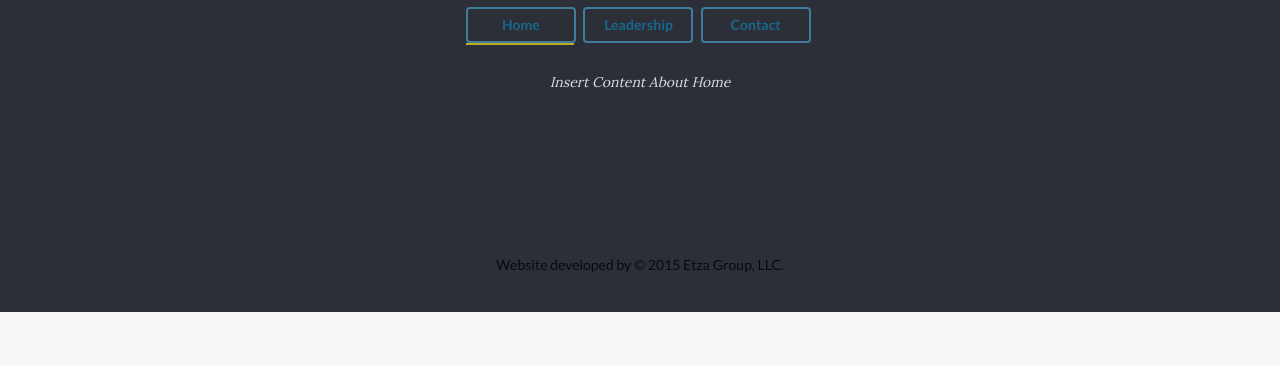
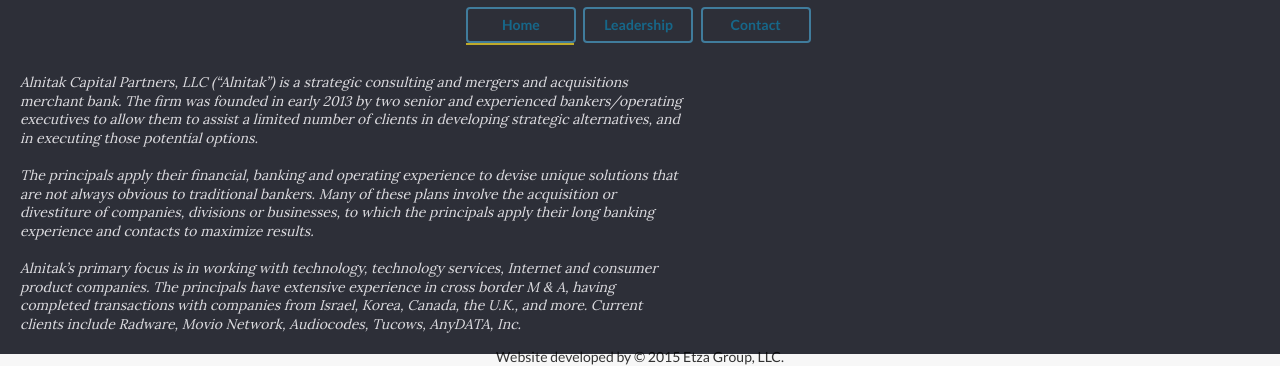
Before and after one commit to YitYeh/AlnitakCapital, a plain HTML site: page index.html in a window 1280 px wide. Shown: the part 488-854 px from the top of the page. Before the commit the page ends 800 px from the top, so only its background shows below. Drawn offline with Linux system fonts and the light colour scheme; a web font is replaced by a local one.

Commit message:
Basic text for first tab

```diff
--- a/index.html
+++ b/index.html
@@ -5,7 +5,7 @@
 		<link href="Semantic-UI-1.8.1/dist/semantic.css" rel="stylesheet" type="text/css">
 
 		<link href='http://fonts.googleapis.com/css?family=Lora' rel='stylesheet' type='text/css'>
-
+		<link href='http://fonts.googleapis.com/css?family=La+Belle+Aurore' rel='stylesheet' type='text/css'>
 		<script type="text/javascript" src="scripts/jquery-2.1.3.min.js"></script>
 		<script type="text/javascript" src="Semantic-UI-1.8.1/dist/semantic.js"></script>
 		<script type="text/javascript" src="scripts/tabswitch.js"></script>
@@ -33,7 +33,19 @@
 			<div class="content">
 				<div class="tab">
 					<div id="tab-1" class="tab-content">
-						<p><i>Insert Content About Home</i></p>
+						<p><i>Alnitak Capital Partners, LLC (“Alnitak”) is a strategic consulting and mergers and acquisitions merchant bank.
+							The firm was founded in early 2013 by two senior and experienced bankers/operating executives to allow them to assist
+							a limited number of clients in developing strategic alternatives, and in executing those potential options.</br></br>
+
+							The principals apply their financial, banking and operating experience to devise unique solutions that are not always
+							obvious to traditional bankers. Many of these plans involve the acquisition or divestiture of companies, divisions or
+							businesses, to which the principals apply their long banking experience and contacts to maximize results.</br></br>
+
+							Alnitak’s primary focus is in working with technology, technology services, Internet  and consumer  product companies.
+							The principals have extensive experience in cross border M &amp; A, having completed transactions with companies from Israel,
+							Korea, Canada, the U.K., and more. Current clients include Radware, Movio Network, Audiocodes, Tucows, AnyDATA, Inc.
+
+						</i></p>
 					</div>
 					<div id="tab-2" class="tab-content">
 						<p><i>Insert Content About Leadership</i></p>
--- a/styles/main.css
+++ b/styles/main.css
@@ -17,11 +17,11 @@
 }
 
 .tab-content {
-	width: 660 px;
-	margin: 0 auto;
-	text-align: center;
+	width: 55%;
 	display:none;
+	height:50%;
 	padding: 20px;
+
 }
 
 #magic-line {
@@ -38,7 +38,7 @@
 	float: left;
 	font-family: 'La Belle Aurore', cursive;
 	font-size: 20px;
-	padding:10px;
+	padding: 10px;
 	color: white;
 }
 
@@ -75,4 +75,5 @@
 	text-align: center;
 	height: auto !important;
 	height: 100%;
+	margin-top: 50px;
 }
```
